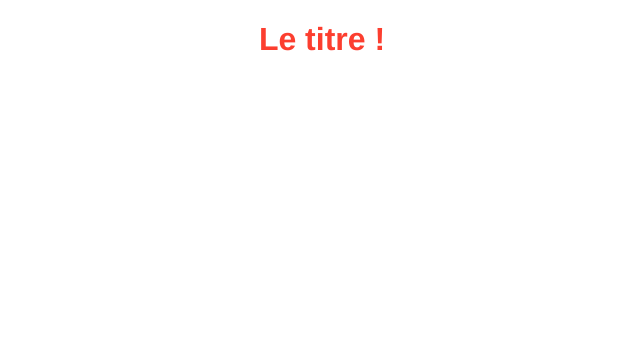
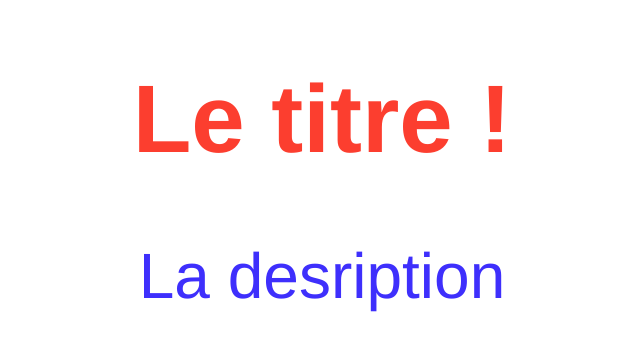
Before and after one commit to snrk/OpenclassroomGitCours, a plain HTML site: page index.html in a window 1280 px wide. Shown: the whole page, without its empty margins (318-958 px from the left). Drawn offline with Linux system fonts and the light colour scheme.

Commit message:
Add paragaph and change font-size

```diff
--- a/index.html
+++ b/index.html
@@ -6,5 +6,6 @@
 </head>
 <body>
    <h1>Le titre !</h1>
+   <p class="description">La desription</p>
 </body>
 </html>
--- a/styles.css
+++ b/styles.css
@@ -1,5 +1,14 @@
 h1 {
     color: #fc3e2f;
+    font-family: Helvetica, Arial, sans-serif;
+    font-size: 6rem;
     text-align: center;
+
+}
+
+.description {
+    color: #3e2ffc;
     font-family: Helvetica, Arial, sans-serif;
+    font-size: 4rem;
+    text-align: center;
 }
```
